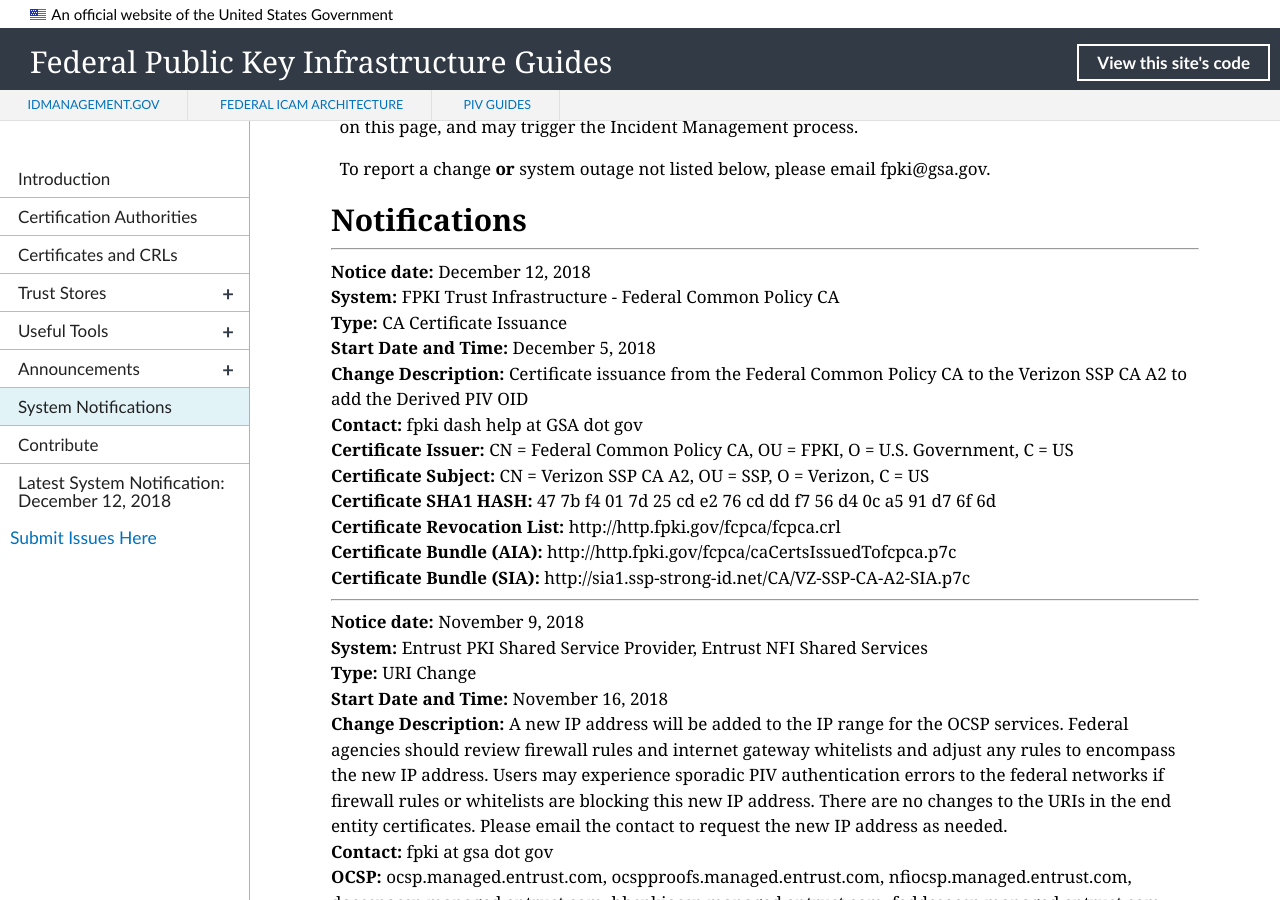
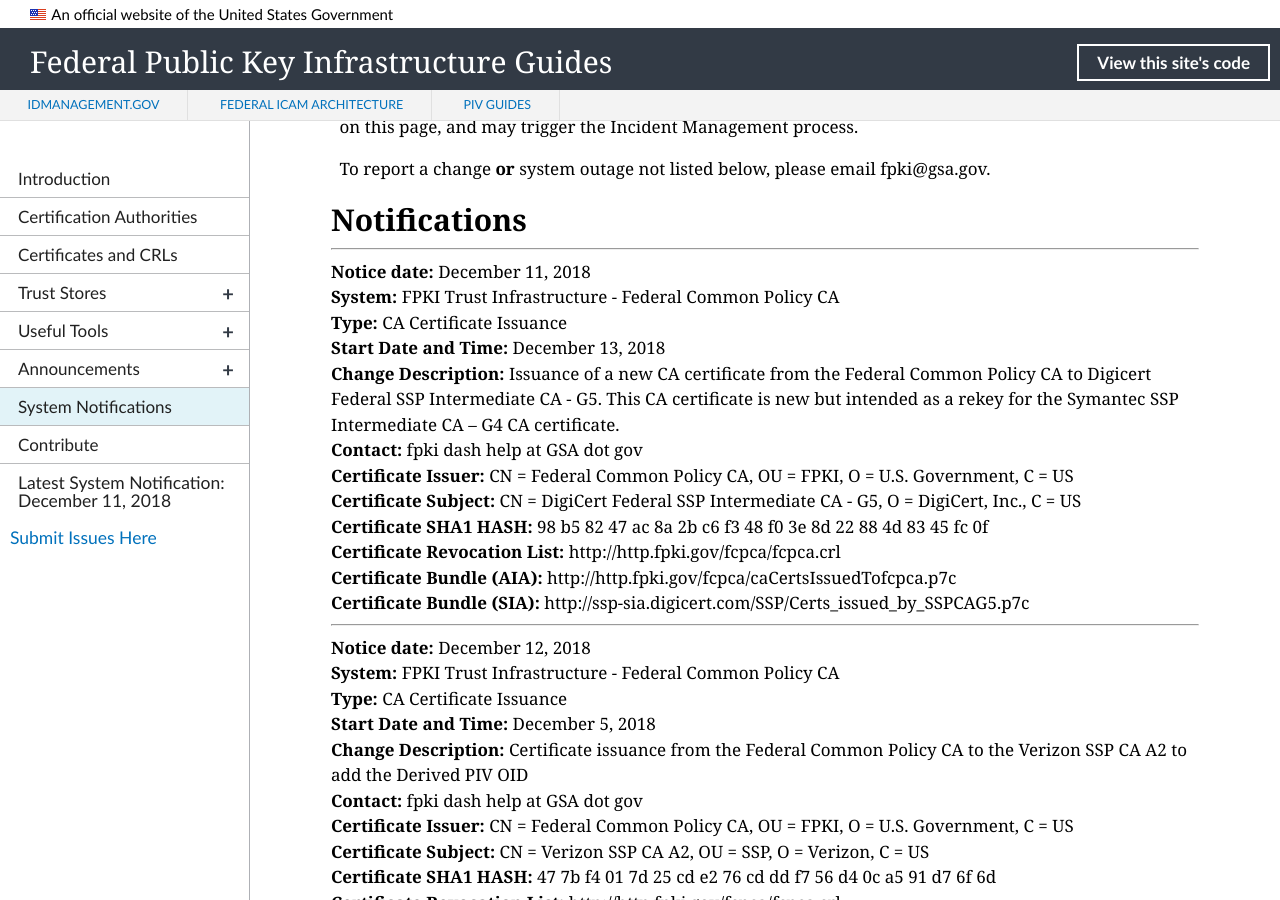
Before and after one commit to GSA/fpki-guides, a Jekyll site: the page built from pages/fpki_notifications.md, in a window 1280 px wide and 900 px high, scrolled down 672 px. Built offline with Jekyll 4.4.1, drawn with Linux system fonts in a browser that asks for light colours; nearby versions of some CDN libraries; library files that are not in the unit come from our copies.

Commit message:
Update for DigiCert SSP

```diff
--- a/_data/notifications.yml
+++ b/_data/notifications.yml
@@ -471,6 +471,20 @@
   aia_uri: http://http.fpki.gov/fcpca/caCertsIssuedTofcpca.p7c
   sia_uri: http://sia1.ssp-strong-id.net/CA/VZ-SSP-CA-A2-SIA.p7c
 
+- notice_date: December 11, 2018
+  change_type: CA Certificate Issuance
+  start_datetime: December 13, 2018
+  end_datetime: December 13, 2028
+  system: FPKI Trust Infrastructure - Federal Common Policy CA
+  change_description: Issuance of a new CA certificate from the Federal Common Policy CA to Digicert Federal SSP Intermediate CA - G5. This CA certificate is new but intended as a rekey for the Symantec SSP Intermediate CA – G4 CA certificate.
+  contact: fpki dash help at GSA dot gov
+  ca_certificate_hash: 98 b5 82 47 ac 8a 2b c6 f3 48 f0 3e 8d 22 88 4d 83 45 fc 0f
+  ca_certificate_issuer: CN = Federal Common Policy CA, OU = FPKI, O = U.S. Government, C = US
+  ca_certificate_subject: CN = DigiCert Federal SSP Intermediate CA - G5, O = DigiCert, Inc., C = US
+  cdp_uri: http://http.fpki.gov/fcpca/fcpca.crl
+  aia_uri: http://http.fpki.gov/fcpca/caCertsIssuedTofcpca.p7c
+  sia_uri: http://ssp-sia.digicert.com/SSP/Certs_issued_by_SSPCAG5.p7c
+
 #- notice_date:
 #  change_type: CA Certificate Issuance
 #  start_datetime:
```
